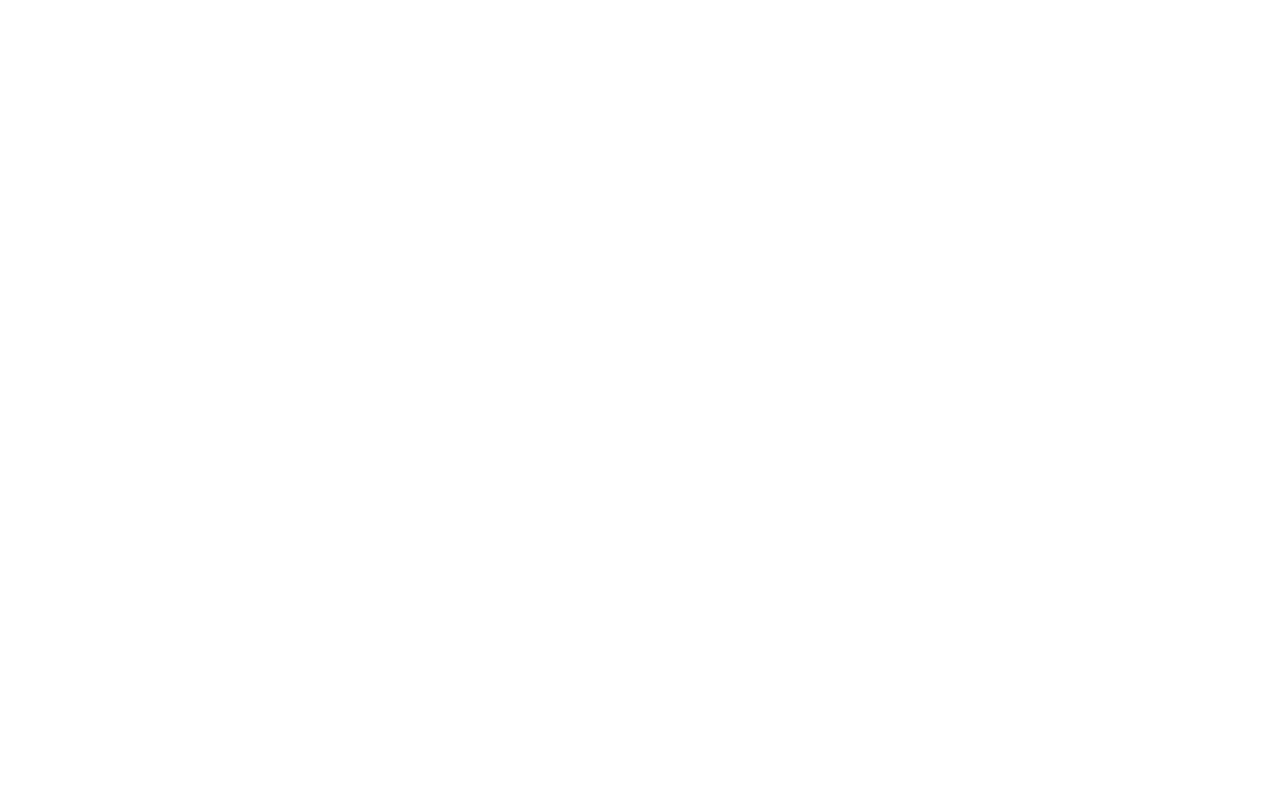
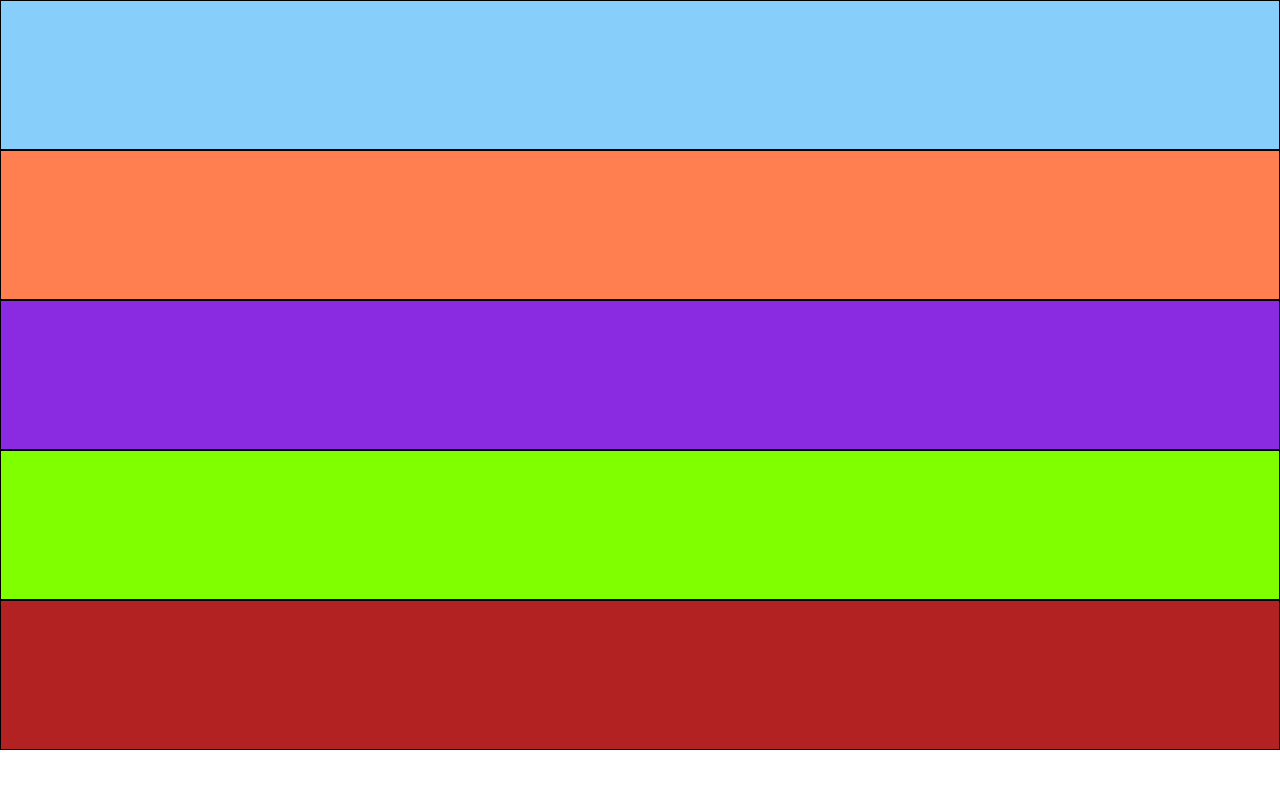
Before and after one commit to davidmgilo/ResponsiveLayouts, a plain HTML site: page mostlyfluid.html in a window 1280 px wide. Drawn offline with Linux system fonts and the light colour scheme.

Commit message:
mostly fluid II

```diff
--- a/mostlyfluid.html
+++ b/mostlyfluid.html
@@ -9,6 +9,56 @@
 </head>
 <body>
 
+<style>
+
+body{
+    margin: 0px;
+}
+
+.container{
+  margin: 0px;
+  padding: 0px;
+  width: 100%;
+}
+
+.container div {
+    box-sizing: border-box;
+    min-height: 150px;
+    min-width: 150px;
+}
+
+.c1, .c2, .c3, .c4, .c5 {
+    border: 1px solid black;
+    width: 100%;
+}
+
+.c1 {
+  background-color: lightskyblue;
+}
+
+.c2 {
+  background-color: coral;
+}
+
+.c3 {
+  background-color: blueviolet;
+}
+
+.c4 {
+  background-color: chartreuse;
+}
+
+.c5 {
+  background-color: firebrick;
+}
+
+@media (min-width: ){
+
+}
+
+
+</style>
+
 <div class="container" role="main">
     <div class="c1"></div>
     <div class="c2"></div>
```
